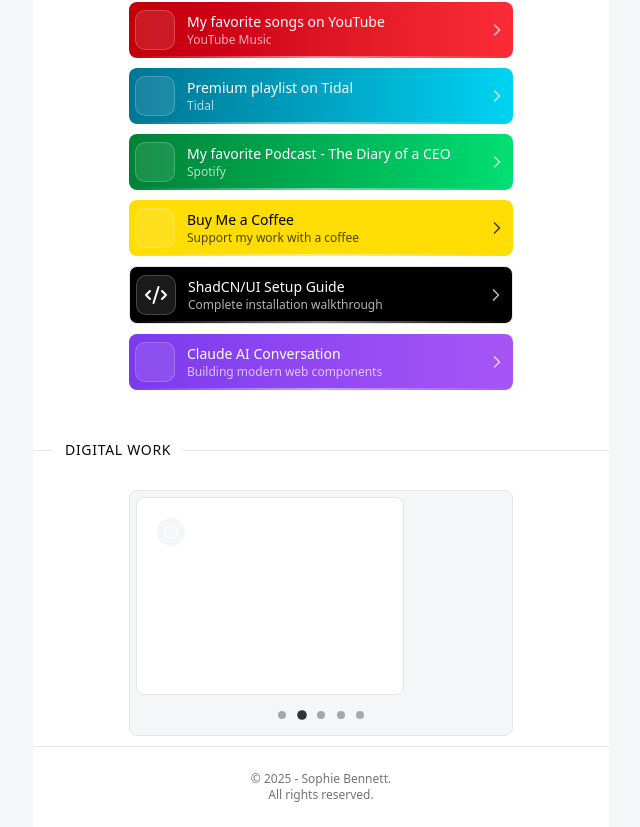
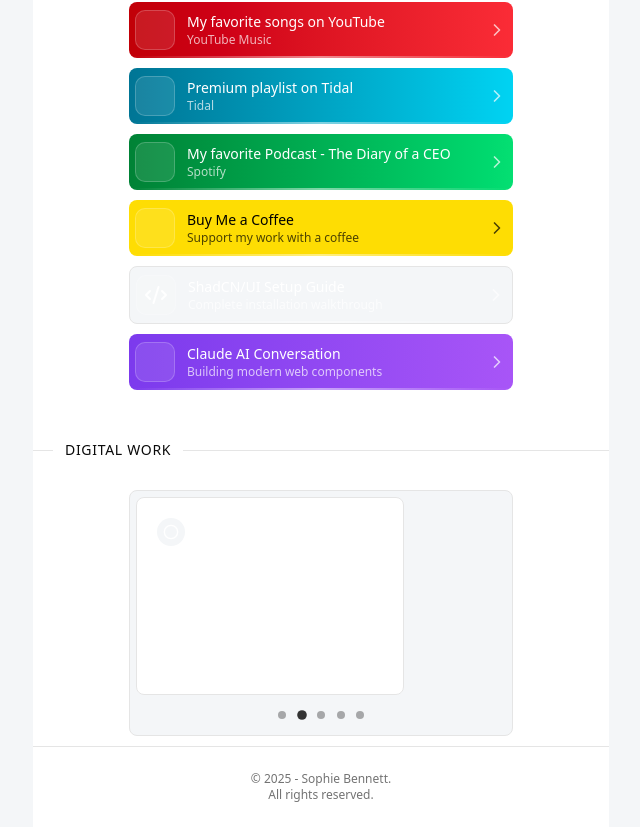
Before and after one commit to ritmillio/linktree, a Next.js app: page / in a window 1280 px wide. Shown: the part 1000-1827 px from the top of the page, without its empty margins (319-959 px from the left). Built offline with nearby package versions, Linux system fonts and the light colour scheme; some icons are missing.

Commit message:
fix: update bg on one ex link

```diff
--- a/app/page.tsx
+++ b/app/page.tsx
@@ -88,7 +88,7 @@
           title="ShadCN/UI Setup Guide"
           description="Complete installation walkthrough"
           icon={<Code2 />}
-          backgroundColor="bg-gradient-to-r from-black to-black border border-border"
+          backgroundColor="bg-background border border-border"
           backgroundHover="hover:from-black hover:to-black"
           textColor="text-white"
           descriptionColor="text-white/70"
```
